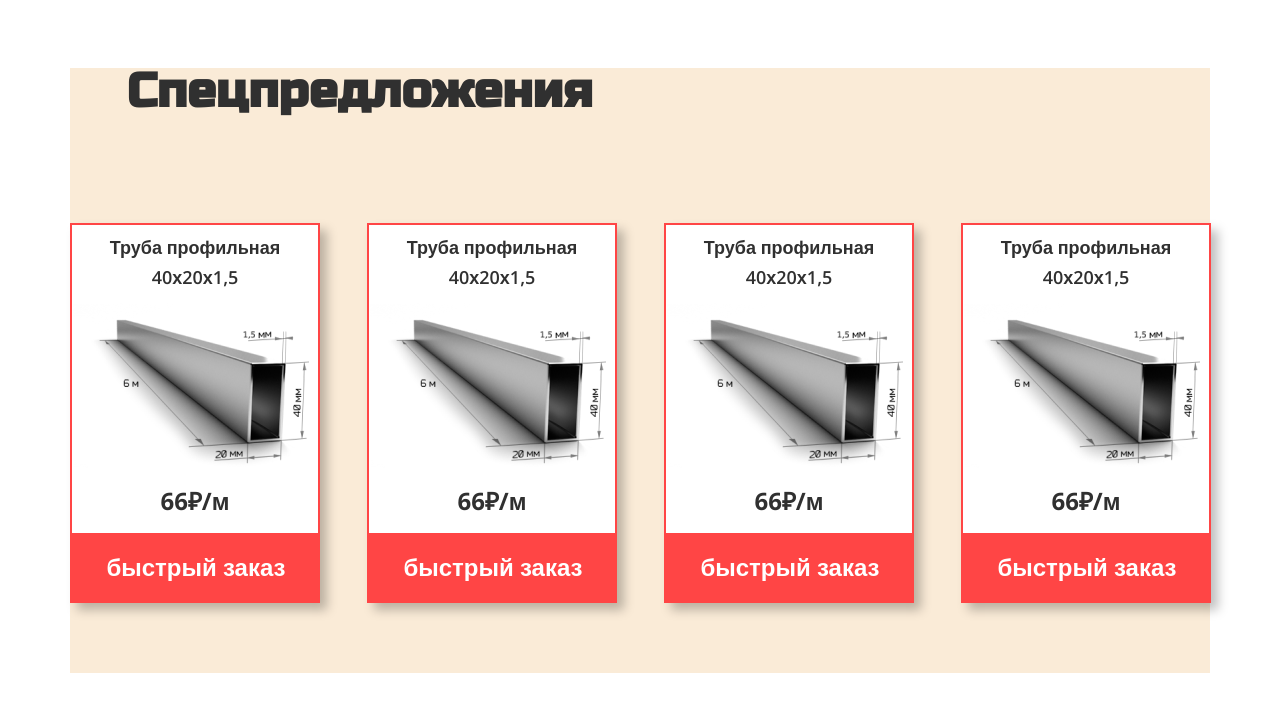
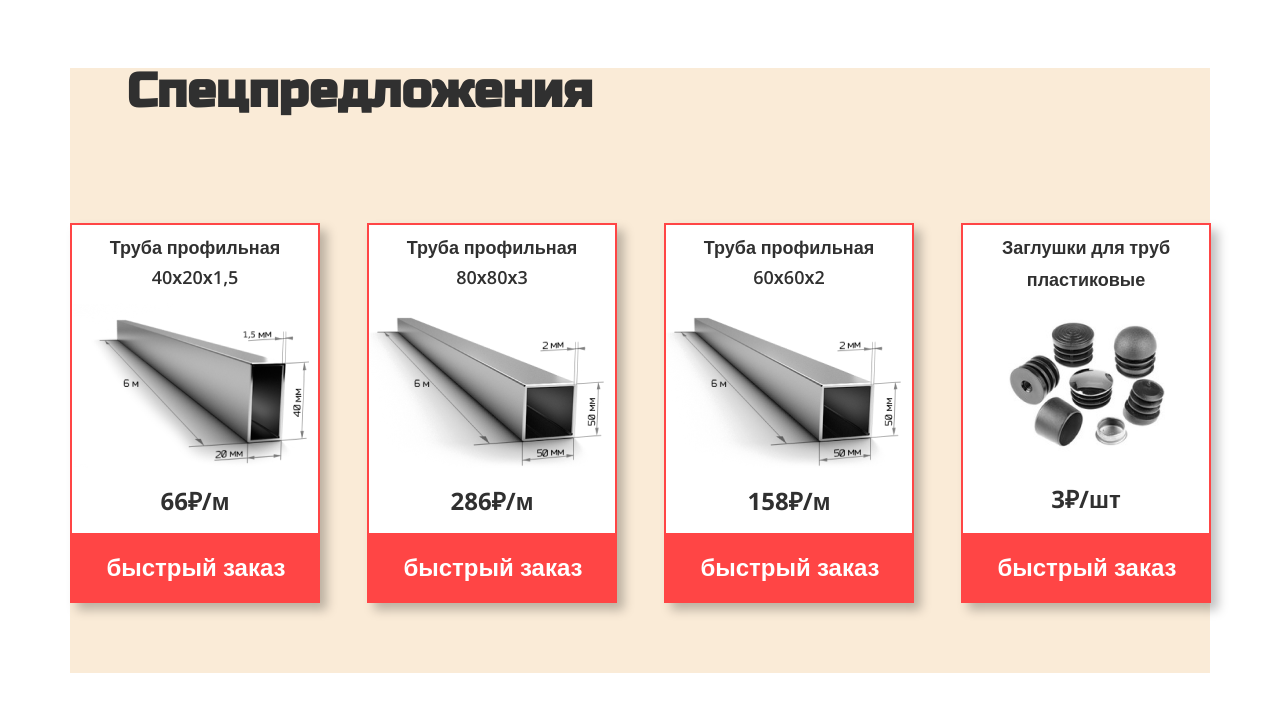
Before and after one commit to verslibremd/step2020, a PHP site: page /metall.html in a window 1280 px wide. Shown: the part 2567-3277 px from the top of the page. Run offline with PHP 8.4, Linux system fonts and the light colour scheme.

Commit message:
карточки доделал осталось отредактировать код

```diff
--- a/projects from phpstorm/metall.css
+++ b/projects from phpstorm/metall.css
@@ -426,7 +426,18 @@ body{
     background-image: url("img/lesson10/product-item-one.png");
     align-items: center;
 }
-
+.product-two{
+    width: 242px;
+    height: 166px;
+    align-items: center;
+    background-image: url("img/lesson10/product-item-two.png");
+}
+.product-four{
+    width: 157px;
+    height: 157px;
+    background-image: url("img/lesson10/product-item-four.png");
+    align-self: center;
+}
 .cost{
     text-align: center;
     font-family: 'Open Sans', sans-serif;
--- a/projects from phpstorm/metall.html
+++ b/projects from phpstorm/metall.html
@@ -123,32 +123,29 @@
                     <p class="product-name">Труба профильная</p>
                     <p class="product-har">40х20х1,5</p>
                     <div class="product-one"></div>
-                        <span class="cost">66₽/м</span>
-                        <a href="https://www.google.ru/" target="_blank"><input class="button-cost" type="button" value="быстрый заказ"></a>
+                    <span class="cost">66₽/м</span>
+                    <a href="https://www.google.ru/" target="_blank"><input class="button-cost" type="button" value="быстрый заказ"></a>
                 </div>
-
                 <div class="product-item">
                     <p class="product-name">Труба профильная</p>
-                    <p class="product-har">40х20х1,5</p>
-                    <div class="product-one"></div>
-                        <span class="cost">66₽/м</span>
-                        <a href="https://www.google.ru/" target="_blank"><input class="button-cost" type="button" value="быстрый заказ"></a>
+                    <p class="product-har">80х80х3</p>
+                    <div class="product-two"></div>
+                    <span class="cost">286₽/м</span>
+                    <a href="https://www.google.ru/" target="_blank"><input class="button-cost" type="button" value="быстрый заказ"></a>
                 </div>
-
                 <div class="product-item">
                     <p class="product-name">Труба профильная</p>
-                    <p class="product-har">40х20х1,5</p>
-                    <div class="product-one"></div>
-                        <span class="cost">66₽/м</span>
-                        <a href="https://www.google.ru/" target="_blank"><input class="button-cost" type="button" value="быстрый заказ"></a>
+                    <p class="product-har">60х60х2</p>
+                    <div class="product-two"></div>
+                    <span class="cost">158₽/м</span>
+                    <a href="https://www.google.ru/" target="_blank"><input class="button-cost" type="button" value="быстрый заказ"></a>
                 </div>
-
                 <div class="product-item">
-                    <p class="product-name">Труба профильная</p>
-                    <p class="product-har">40х20х1,5</p>
-                    <div class="product-one"></div>
-                        <span class="cost">66₽/м</span>
-                        <a href="https://www.google.ru/" target="_blank"><input class="button-cost" type="button" value="быстрый заказ"></a>
+                    <p class="product-name">Заглушки для труб</p>
+                    <p class="product-har">пластиковые</p>
+                    <div class="product-four"></div>
+                    <span class="cost">3₽/шт</span>
+                    <a href="https://www.google.ru/" target="_blank"><input class="button-cost" type="button" value="быстрый заказ"></a>
                 </div>
 
 
```
Also changed, not shown: projects from phpstorm/img/lesson10/hz.png (added), projects from phpstorm/img/lesson10/product-item-four.png (added), projects from phpstorm/img/lesson10/product-item-two.png (added).
